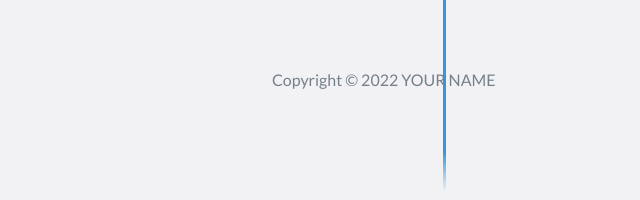
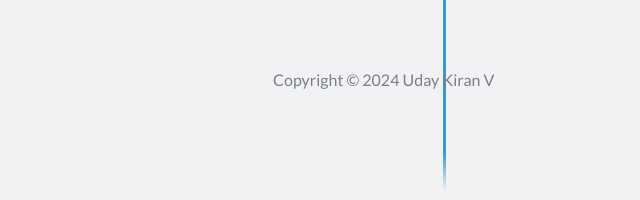
Before and after one commit to UdayKiranV912/My-Portfolio, a website: page index.html in a window 1280 px wide. Shown: the part 4109-4309 px from the top of the page, 0-640 px from the left. Drawn offline with nearby package versions, Linux system fonts and the light colour scheme.

Commit message:
Update index.html

```diff
--- a/index.html
+++ b/index.html
@@ -208,7 +208,7 @@ possibility of discussing how my skills align with your requirements in more det
             <div class="row">
                 <div class="col-sm-5 copyright">
                     <p>
-                        Copyright &copy; <span id="current-year">2022</span> YOUR NAME
+                        Copyright &copy; <span id="current-year">2024</span> Uday Kiran V
                     </p>
                 </div>
                 <div class="col-sm-2 top">
```
